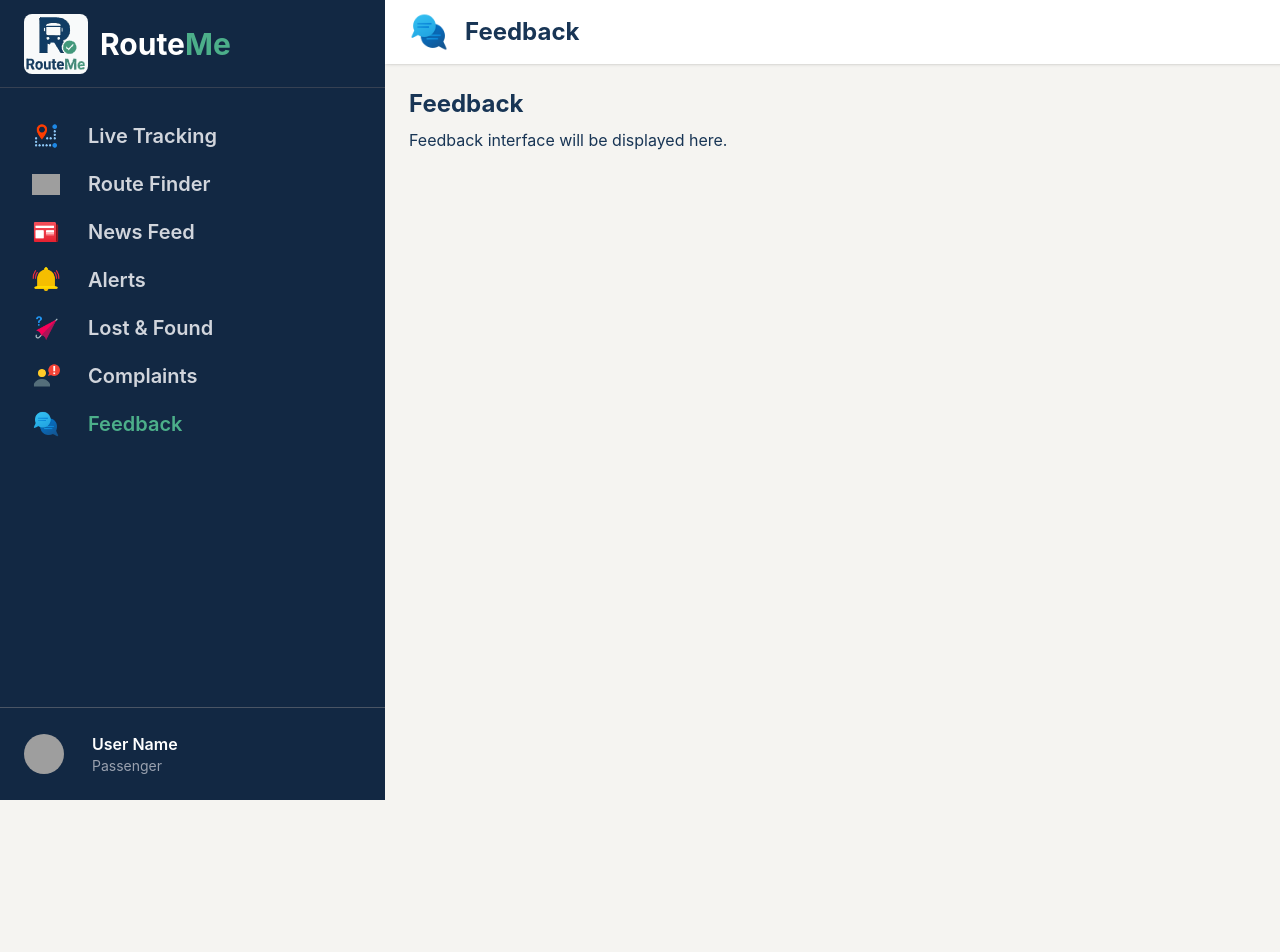
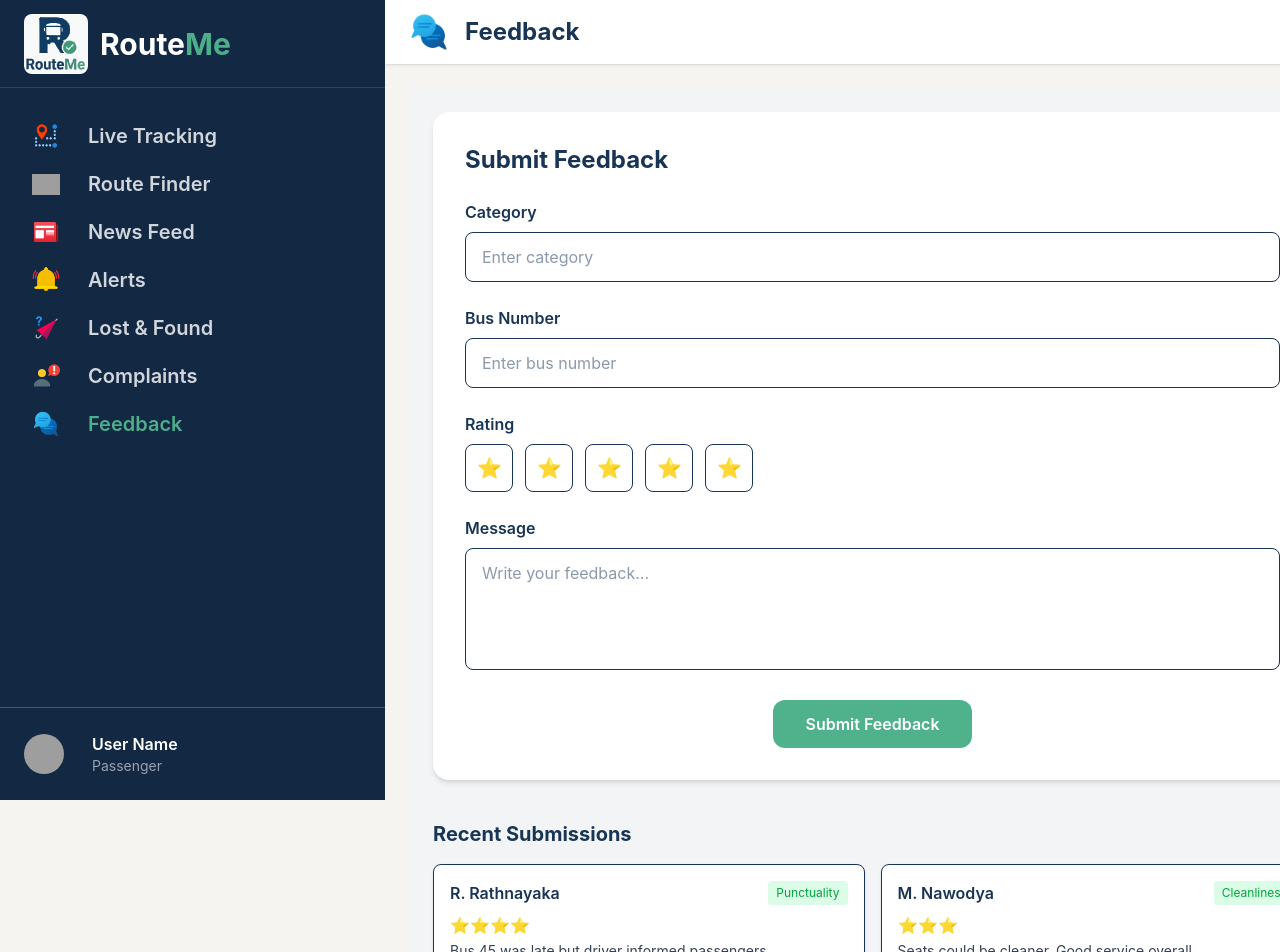
Before and after one commit to RouteMe-Transit/routeme-admin-web-frontend-, a Next.js app in the folder frontend/: page /passenger/feedback in a window 1280 px wide. Shown: the top 952 px of the page. Before the commit the page ends 800 px from the top, so only its background shows below. Built offline with nearby package versions, Linux system fonts and the light colour scheme; grey boxes are pictures that could not be loaded.

Commit message:
added the passenger feedback page

```diff
--- a/frontend/app/passenger/feedback/page.tsx
+++ b/frontend/app/passenger/feedback/page.tsx
@@ -1,8 +1,170 @@
-export default function PassengerFeedbackPage() {
-    return (
-        <section className="space-y-2">
-            <h1 className="text-2xl font-bold text-accent">Feedback</h1>
-            <p className="text-ashcolor">Feedback interface will be displayed here.</p>
-        </section>
-    );
+"use client";
+
+import { useState } from "react";
+
+type Submission = {
+  id: number;
+  name: string;
+  category: string;
+  rating: number;
+  message: string;
+  meta: string;
+};
+
+const recentSubmissions: Submission[] = [
+  {
+    id: 1,
+    name: "R. Rathnayaka",
+    category: "Punctuality",
+    rating: 4,
+    message: "Bus 45 was late but driver informed passengers.",
+    meta: "Mar 4 · Bus 45",
+  },
+  {
+    id: 2,
+    name: "M. Nawodya",
+    category: "Cleanliness",
+    rating: 3,
+    message: "Seats could be cleaner. Good service overall.",
+    meta: "Mar 3 · Bus 12",
+  },
+];
+
+export default function PassengerFeedback() {
+  const [formData, setFormData] = useState({
+    category: "",
+    busNumber: "",
+    message: "",
+    rating: 0,
+  });
+
+  const handleChange = (
+    e: React.ChangeEvent<HTMLInputElement | HTMLTextAreaElement>
+  ) => {
+    const { name, value } = e.target;
+    setFormData((prev) => ({
+      ...prev,
+      [name]: value,
+    }));
+  };
+
+  const handleRating = (value: number) => {
+    setFormData((prev) => ({
+      ...prev,
+      rating: value,
+    }));
+  };
+
+  const handleSubmit = (e: React.FormEvent) => {
+    e.preventDefault();
+    console.log(formData);
+  };
+
+  return (
+    <div className="p-6 flex flex-col items-center bg-gray-100 min-h-screen">
+      <div className="w-full bg-white rounded-2xl shadow-md p-8">
+        <h2 className="text-2xl font-bold mb-6">Submit Feedback</h2>
+
+        <form onSubmit={handleSubmit} className="space-y-6">
+          {/* Category */}
+          <div>
+            <label className="block font-semibold mb-2">Category</label>
+            <input
+              type="text"
+              name="category"
+              value={formData.category}
+              onChange={handleChange}
+              className="w-full border rounded-lg px-4 py-3 focus:ring-2 focus:ring-green-400"
+              placeholder="Enter category"
+            />
+          </div>
+
+          {/* Bus Number */}
+          <div>
+            <label className="block font-semibold mb-2">Bus Number</label>
+            <input
+              type="text"
+              name="busNumber"
+              value={formData.busNumber}
+              onChange={handleChange}
+              className="w-full border rounded-lg px-4 py-3 focus:ring-2 focus:ring-green-400"
+              placeholder="Enter bus number"
+            />
+          </div>
+
+          {/* Rating */}
+          <div>
+            <label className="block font-semibold mb-2">Rating</label>
+            <div className="flex gap-3">
+              {[1, 2, 3, 4, 5].map((star) => (
+                <button
+                  key={star}
+                  type="button"
+                  onClick={() => handleRating(star)}
+                  className={`w-12 h-12 rounded-lg border flex items-center justify-center text-xl ${
+                    formData.rating >= star
+                      ? "bg-green-100 border-green-500"
+                      : "bg-white"
+                  }`}
+                >
+                  ⭐
+                </button>
+              ))}
+            </div>
+          </div>
+
+          {/* Message */}
+          <div>
+            <label className="block font-semibold mb-2">Message</label>
+            <textarea
+              name="message"
+              value={formData.message}
+              onChange={handleChange}
+              rows={4}
+              className="w-full border rounded-lg px-4 py-3 focus:ring-2 focus:ring-green-400 resize-none"
+              placeholder="Write your feedback..."
+            />
+          </div>
+
+          {/* Submit */}
+          <div className="flex justify-center">
+            <button
+              type="submit"
+              className="bg-[#50b18d] hover:bg-[#3f9c79] text-white font-semibold px-8 py-3 rounded-xl transition"
+            >
+              Submit Feedback
+            </button>
+          </div>
+        </form>
+      </div>
+
+      {/* Recent Submissions */}
+      <div className="w-full max-w-5xl mt-10">
+        <h3 className="text-xl font-bold mb-4">Recent Submissions</h3>
+
+        <div className="grid md:grid-cols-2 gap-4">
+          {recentSubmissions.map((item) => (
+            <div
+              key={item.id}
+              className="bg-white p-4 rounded-lg border shadow-sm"
+            >
+              <div className="flex justify-between items-center mb-2">
+                <h4 className="font-semibold">{item.name}</h4>
+                <span className="text-xs bg-green-100 text-green-600 px-2 py-1 rounded">
+                  {item.category}
+                </span>
+              </div>
+
+              <div className="text-yellow-500 mb-1">
+                {"⭐".repeat(item.rating)}
+              </div>
+
+              <p className="text-sm text-gray-700">{item.message}</p>
+              <p className="text-xs text-gray-400 mt-1">{item.meta}</p>
+            </div>
+          ))}
+        </div>
+      </div>
+    </div>
+  );
 }
```
